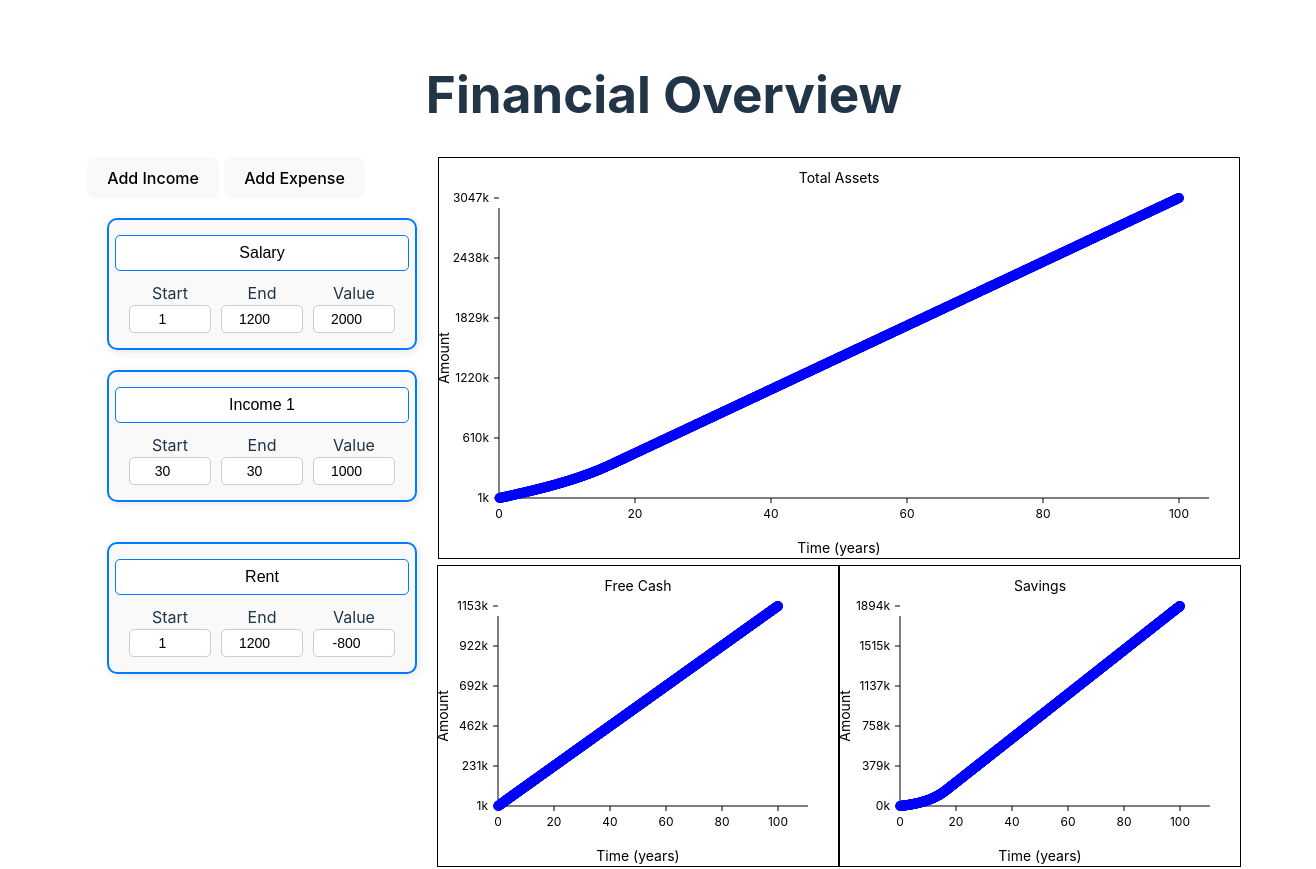
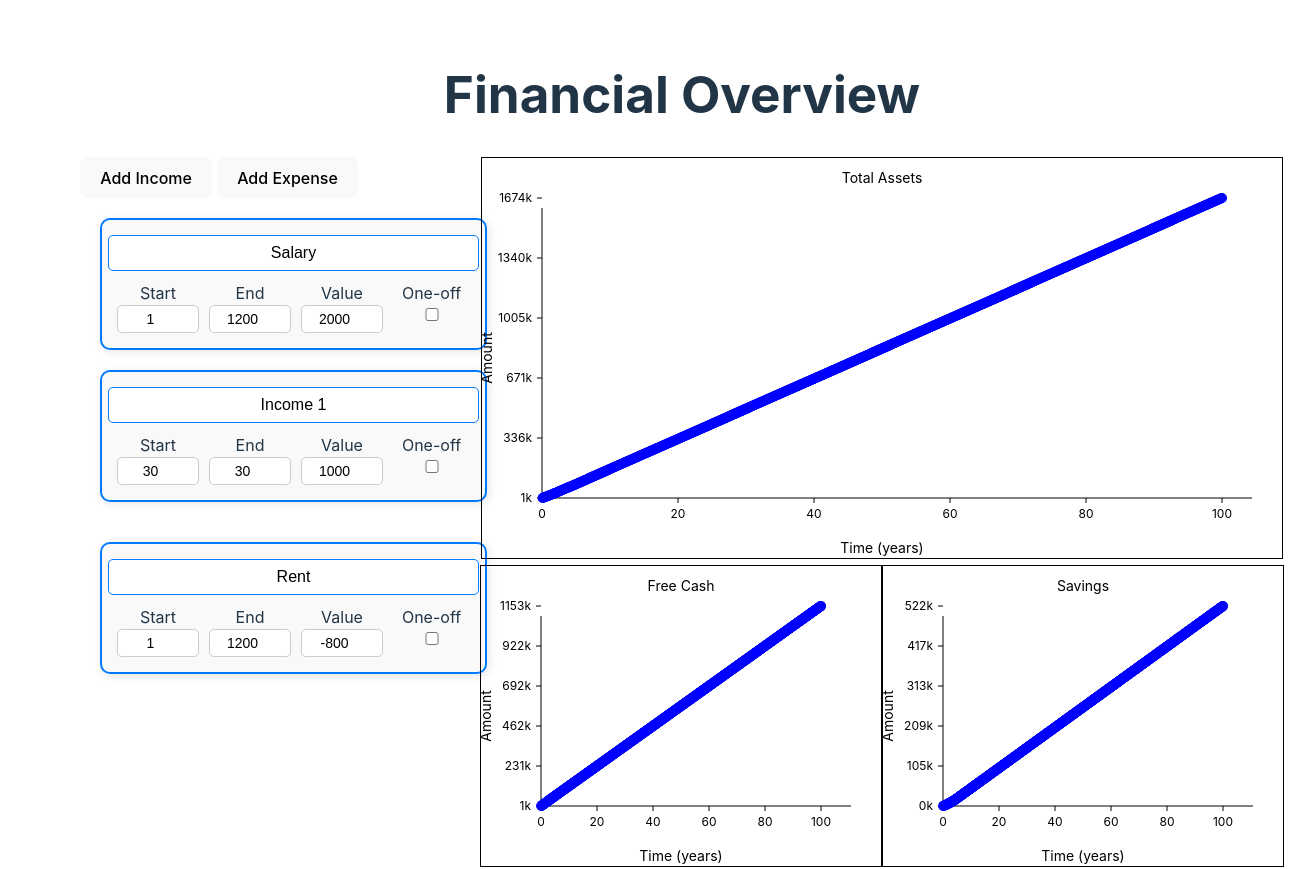
Before and after one commit to matt-chaib/fdb-frontend, a React (Vite) app: page / in a window 1280 px wide. Shown: the top 869 px of the page, 1316 px wide, since content can reach past the window. Built offline with nearby package versions, Linux system fonts and the light colour scheme.

Commit message:
add one off box to ui

```diff
--- a/src/App.tsx
+++ b/src/App.tsx
@@ -130,7 +130,7 @@ function App() {
             height={300}
             title="Expenses"
             data={FinanceCalculator.transformChartValues(totalAssets)}
-            incomes={expenses}
+            incomes={expenses.filter(expense => !expense.oneOff)}
           />
         )}
       </div>
--- a/src/FinanceCalculator.ts
+++ b/src/FinanceCalculator.ts
@@ -1,9 +1,4 @@
-export type Transaction = {
-  name: string;
-  value: number;
-  startDate: number;
-  endDate: number;
-};
+import { Transaction } from "./types/chartTypes";
 
 export type TNetValues = {
   [dict_key: string]: number;
@@ -56,7 +51,7 @@ export class FinanceCalculator {
         runningSavings += currentMonthSavings;
       }
 
-      let savingsInterestAmount = Math.min(runningSavings * savingsInterestRate, 1500)
+      let savingsInterestAmount = Math.min(runningSavings * savingsInterestRate, 200)
       runningSavings += savingsInterestAmount;
 
       // Calculate free cash (net value after savings)
--- a/src/components/TransactionList.tsx
+++ b/src/components/TransactionList.tsx
@@ -57,6 +57,15 @@ export const TransactionList = ({ transactions, onUpdate }: TransactionListProps
                 style={styles.input}
               />
             </div>
+            <div style={styles.inputWrapper}>
+              <label>One-off</label>
+              <input
+                type="checkbox"
+                value={"false"}
+                onChange={(e) => handleChange(index, "oneOff", Boolean(e.target.value))}
+                style={styles.input}
+              />
+            </div>
           </div>
         </div>
       ))}
--- a/src/components/TransactionsChart.tsx
+++ b/src/components/TransactionsChart.tsx
@@ -13,7 +13,7 @@ export const TransactionsChart: React.FC<ScatterChartProps> = ({
   if (data.length === 0) {
     return <p>No data available</p>;
   }
-
+  console.log(incomes)
   // Get the max values for scaling
   const xMax = Math.max(...data.map((d) => d.x));
   const yMax = incomes.every(income => income.value <= 0) ? Math.min(...incomes.map(income => income.value)) : Math.max(...incomes.map(income => income.value));
```
